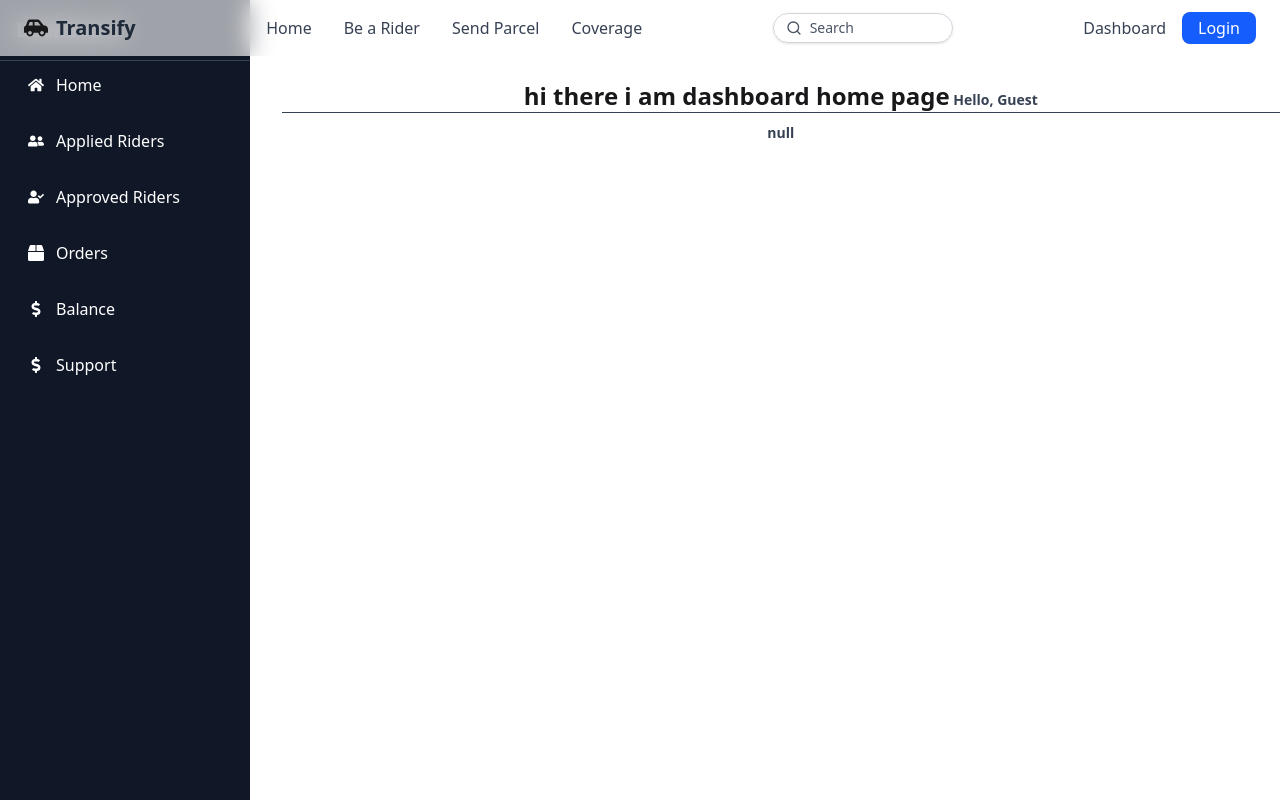
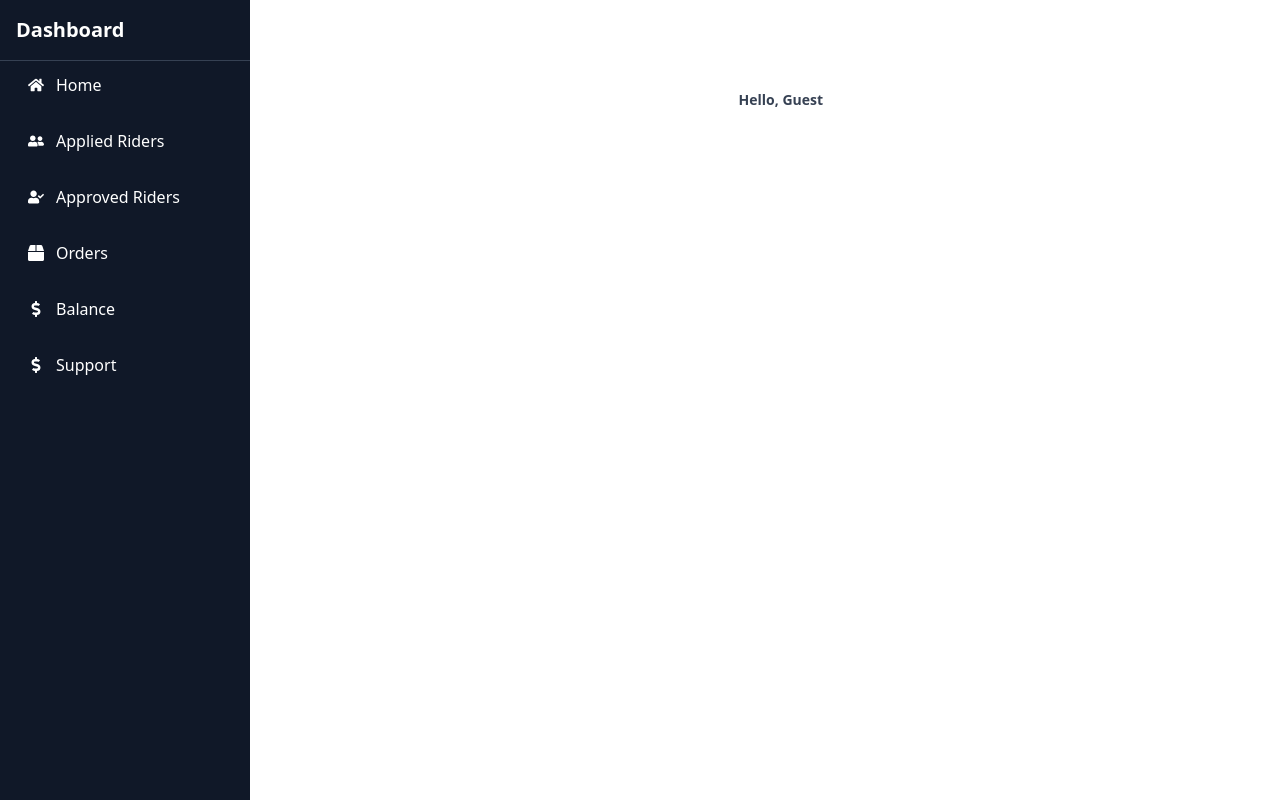
Before and after one commit to khayerhossain/Transify, a Next.js app: page /dashboard in a window 1280 px wide. Shown: the top 800 px of the page. Built offline with nearby package versions, Linux system fonts and the light colour scheme; no server answers.

Commit message:
project updated navbar and footer fixed

```diff
--- a/src/Lib/authOptions.js
+++ b/src/Lib/authOptions.js
@@ -11,7 +11,6 @@ export const authOptions = {
       },
       async authorize(credentials) {
         const { email, password } = credentials;
-
         // Get users collection
         const usersCollection = await dbConnect(
           collectionNamesObj.usersCollection
--- a/src/app/be-a-rider/page.jsx
+++ b/src/app/(withCommonLayouts)/be-a-rider/page.jsx
@@ -1,9 +1,9 @@
 "use client";
 import { useState } from "react";
 import Image from "next/image";
-import ApplyRidere from "../../assets/apply-rider.png";
+import ApplyRidere from "../../../assets/apply-rider.png";
 import { User, Mail, Phone, Calendar } from "lucide-react";
-import axiosInstance from "../../lib/axiosInstance";
+import axiosInstance from "../../../lib/axiosInstance";
 import toast, { Toaster } from "react-hot-toast";
 
 export default function BeARider() {
--- a/src/app/(withCommonLayouts)/layout.jsx
+++ b/src/app/(withCommonLayouts)/layout.jsx
@@ -1,11 +1,16 @@
 import { Toaster } from "react-hot-toast";
+import Navbar from "../../Components/Shared/Navbar/Navbar";
+import Footer from "../../Components/Shared/Footer/Footer";
 
 const layout = ({ children }) => {
   return (
     <div>
+      <Navbar />
       <div className="min-h-screen">
-        {children} <Toaster position="top-right" reverseOrder={false} />
+        {children}
+        <Toaster position="top-right" reverseOrder={false} />
       </div>
+      <Footer />
     </div>
   );
 };
--- a/src/app/send-parcel/page.jsx
+++ b/src/app/(withCommonLayouts)/send-parcel/page.jsx
@@ -9,11 +9,11 @@ import {
   Home,
   Truck,
 } from "lucide-react";
-import Container from "../../Components/Shared/Container/Container";
+import Container from "../../../Components/Shared/Container/Container";
 import toast from "react-hot-toast";
 import { loadStripe } from "@stripe/stripe-js";
 import { Elements } from "@stripe/react-stripe-js";
-import CheckoutForm from "../../Components/Forms/CheckoutForm";
+import CheckoutForm from "../../../Components/Forms/CheckoutForm";
 
 const stripePromise = loadStripe(
   process.env.NEXT_PUBLIC_STRIPE_PUBLISHABLE_KEY
--- a/src/app/(withDashboardLayout)/dashboard/page.jsx
+++ b/src/app/(withDashboardLayout)/dashboard/page.jsx
@@ -4,15 +4,13 @@ import { getServerSession } from "next-auth";
 
 export default async function DashboardHomePage() {
   const session = await getServerSession(authOptions);
-console.log("Dashboard session", session);
+// console.log("Dashboard session", session);
   return (
     <div className="mt-20 text-center text-2xl font-semibold">
-      hi there i am dashboard home page
       <span className="text-sm font-bold text-gray-700">
         {" "}
         Hello, {session?.user?.email || "Guest"}
-        <hr />
-        {JSON.stringify(session)}
+        {/* {JSON.stringify(session)} */}
       </span>
     </div>
   );
--- a/src/app/layout.js
+++ b/src/app/layout.js
@@ -2,8 +2,6 @@ import { Geist, Geist_Mono } from "next/font/google";
 import "./globals.css";
 import SessionProvider from "../Providers/SessionProvider";
 import { Toaster } from "react-hot-toast";
-import Navbar from "../Components/Shared/Navbar/Navbar";
-import Footer from "../Components/Shared/Footer/Footer";
 
 const geistSans = Geist({
   variable: "--font-geist-sans",
@@ -27,11 +25,9 @@ export default function RootLayout({ children }) {
         <body
           className={`${geistSans.variable} ${geistMono.variable} antialiased`}
         >
-          <Navbar />
           <div className="min-h-screen">{children}</div>
 
             <Toaster position="top-right" reverseOrder={false} />
-          <Footer />
         </body>
       </SessionProvider>
     </html>
```
